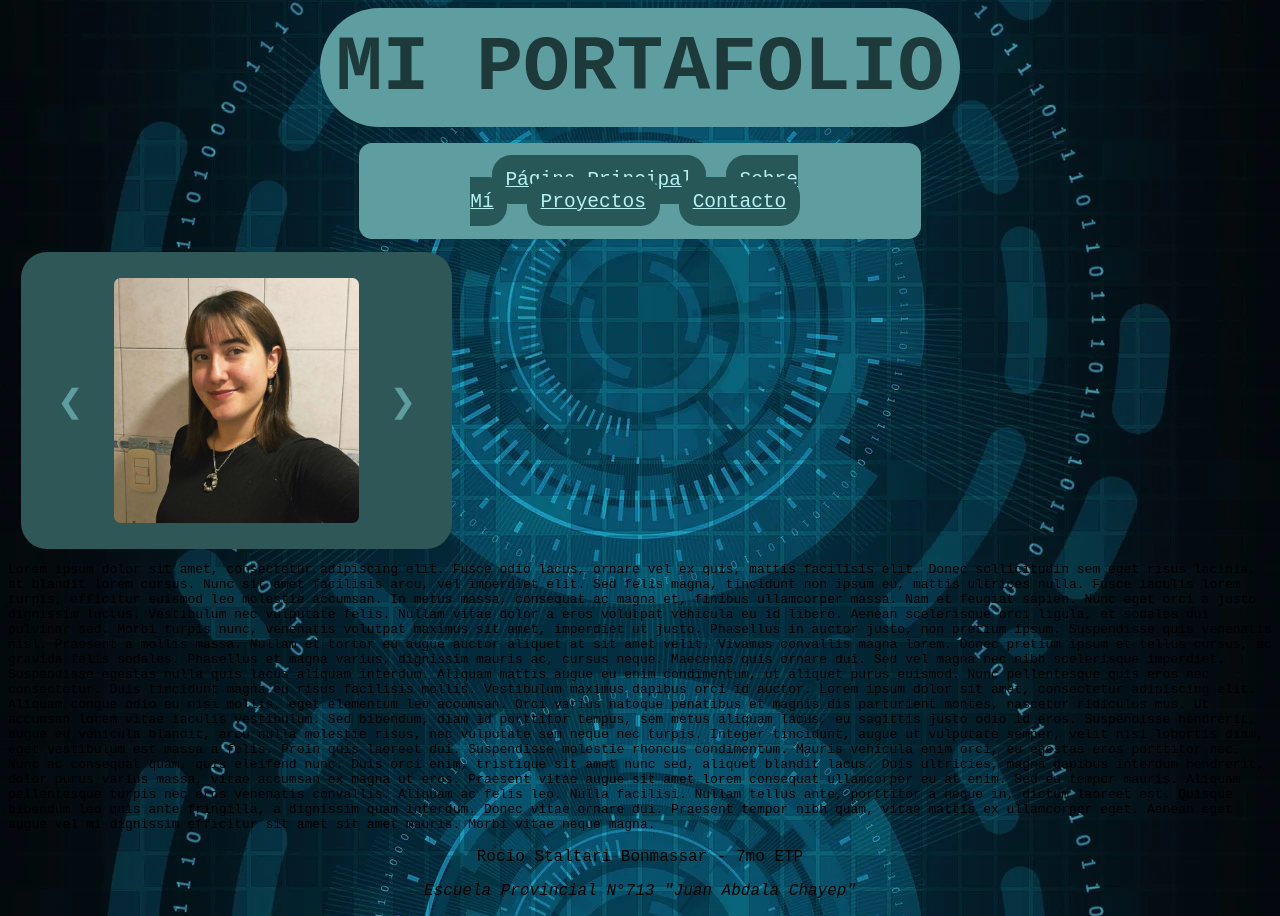
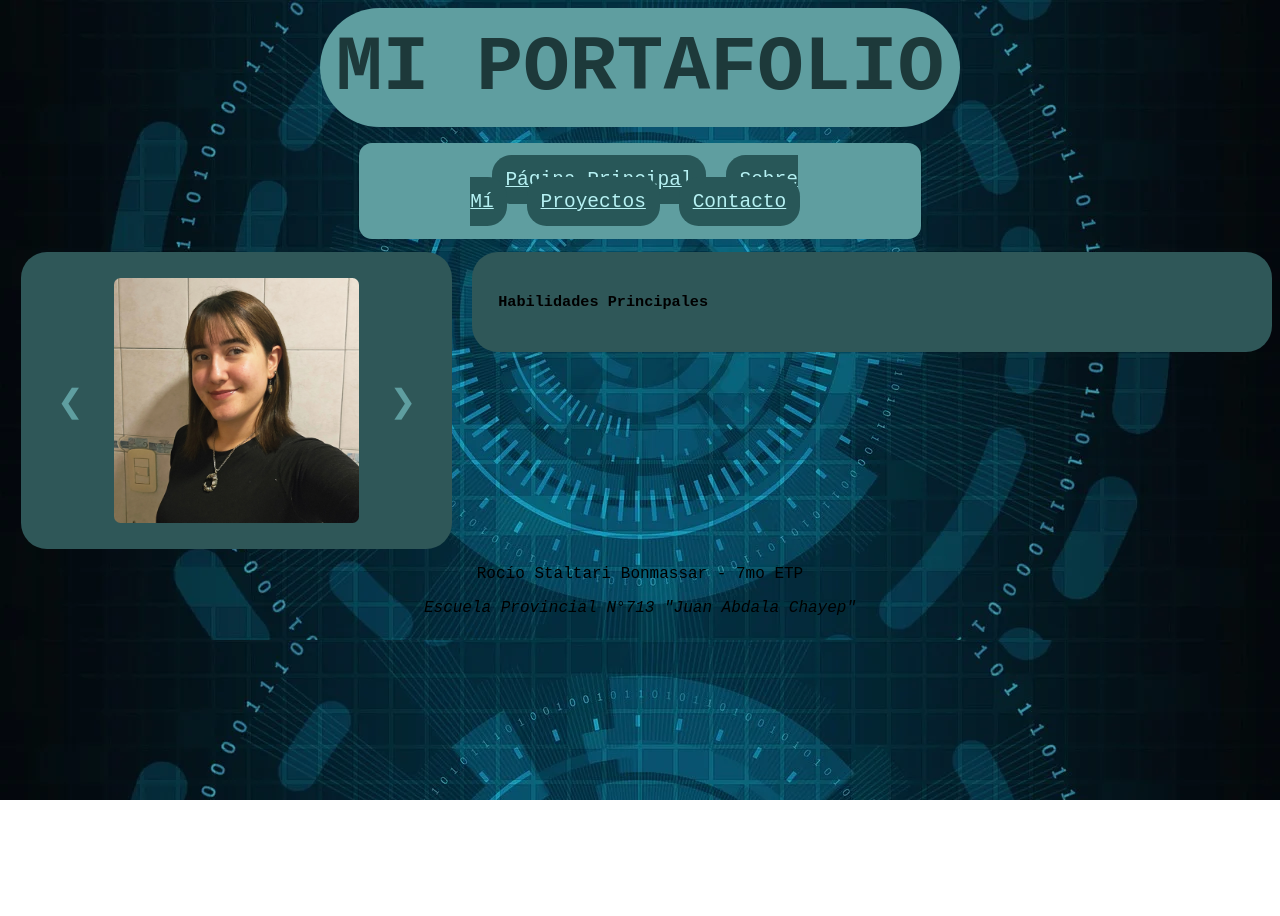
Before and after one commit to rostalbon/actividad-angular, an Angular app: page /home in a window 1280 px wide. After the commit the page ends 800 px from the top, so only its background shows below. Built offline with nearby package versions, Linux system fonts and the light colour scheme.

Commit message:
Se añadió un contenedor a home

```diff
--- a/src/app/home/home.css
+++ b/src/app/home/home.css
@@ -1,15 +1,34 @@
-/* Contenedor principal */
-.carrousel-content {
-  display: flex;             /* Alinea los elementos en fila */
-  align-items: center;       /* Centra verticalmente las flechas con la imagen */
-  justify-content: center;    /* Centra todo el conjunto en el medio de la pantalla */
+/* 1. El contenedor padre que organiza a los dos hijos */
+.main-layout {
+  display: flex;
+  align-items: flex-start; /* Alinea ambos arriba */
+  gap: 20px;               /* Espacio entre el carrusel y el derecho */
+  width: 100%;
+}
+
+/* 2. Tu carrusel (mantiene sus medidas) */
+.carrousel-container {
+  display: flex;
+  align-items: center;
+  justify-content: center;
   gap: 20px;
-  width: 30%;
+  width: 30%;             /* Se queda con su 30% */
   background-color: rgb(47, 87, 88);
   padding: 2em;
   border-radius: 2em;
   margin-top: 1em;
   margin-left: 1em;
+  flex-shrink: 0;         /* Evita que se encoja si el otro crece mucho */
+}
+
+/* 3. El contenedor de la derecha */
+.right-container {
+  display: flex;
+  flex-grow: 1;           /* Ocupa todo el espacio restante (el 70% aprox) */
+  margin-top: 1em;        /* Para que esté a la misma altura que el carrusel */
+  padding: 2em;
+  background-color: rgb(47, 87, 88); /* Opcional: solo para ver dónde está */
+  border-radius: 2em;
 }
 
 .img {
@@ -31,7 +50,6 @@
   display: block;
 }
 
-/* Estilo básico para los botones (flechas) */
 button {
   background: none;
   border: none;
--- a/src/app/home/home.html
+++ b/src/app/home/home.html
@@ -1,16 +1,12 @@
-<div class="carrousel-content">
+<div class="main-layout">
+<div class="carrousel-container">
     <button (click)="prev()">&#10094;</button>
     <div class="img" [innerHTML]="img">
 
     </div>
     <button (click)="next()">&#10095;</button>
 </div>
-<p>Lorem ipsum dolor sit amet, consectetur adipiscing elit. Fusce odio lacus, ornare vel ex quis, mattis facilisis elit. Donec sollicitudin sem eget risus lacinia, at blandit lorem cursus. Nunc sit amet facilisis arcu, vel imperdiet elit. Sed felis magna, tincidunt non ipsum eu, mattis ultrices nulla. Fusce iaculis lorem turpis, efficitur euismod leo molestie accumsan. In metus massa, consequat ac magna et, finibus ullamcorper massa. Nam et feugiat sapien. Nunc eget orci a justo dignissim luctus. Vestibulum nec vulputate felis.
-
-Nullam vitae dolor a eros volutpat vehicula eu id libero. Aenean scelerisque orci ligula, et sodales dui pulvinar sed. Morbi turpis nunc, venenatis volutpat maximus sit amet, imperdiet ut justo. Phasellus in auctor justo, non pretium ipsum. Suspendisse quis venenatis nisl. Praesent a mollis massa. Nullam et tortor eu augue auctor aliquet at sit amet velit. Vivamus convallis magna lorem. Donec pretium ipsum et tellus cursus, ac gravida felis sodales. Phasellus et magna varius, dignissim mauris ac, cursus neque. Maecenas quis ornare dui. Sed vel magna nec nibh scelerisque imperdiet. Suspendisse egestas nulla quis lacus aliquam interdum.
-
-Aliquam mattis augue eu enim condimentum, ut aliquet purus euismod. Nunc pellentesque quis eros nec consectetur. Duis tincidunt magna eu risus facilisis mollis. Vestibulum maximus dapibus orci id auctor. Lorem ipsum dolor sit amet, consectetur adipiscing elit. Aliquam congue odio eu nisi mollis, eget elementum leo accumsan. Orci varius natoque penatibus et magnis dis parturient montes, nascetur ridiculus mus.
-
-Ut accumsan lorem vitae iaculis vestibulum. Sed bibendum, diam id porttitor tempus, sem metus aliquam lacus, eu sagittis justo odio id eros. Suspendisse hendrerit, augue eu vehicula blandit, arcu nulla molestie risus, nec vulputate sem neque nec turpis. Integer tincidunt, augue ut vulputate semper, velit nisi lobortis diam, eget vestibulum est massa a felis. Proin quis laoreet dui. Suspendisse molestie rhoncus condimentum. Mauris vehicula enim orci, eu egestas eros porttitor nec. Nunc ac consequat quam, quis eleifend nunc. Duis orci enim, tristique sit amet nunc sed, aliquet blandit lacus. Duis ultricies, magna dapibus interdum hendrerit, dolor purus varius massa, vitae accumsan ex magna ut eros. Praesent vitae augue sit amet lorem consequat ullamcorper eu at enim. Sed eu tempor mauris.
-
-Aliquam pellentesque turpis nec eros venenatis convallis. Aliquam ac felis leo. Nulla facilisi. Nullam tellus ante, porttitor a neque in, dictum laoreet est. Quisque bibendum leo quis ante fringilla, a dignissim quam interdum. Donec vitae ornare dui. Praesent tempor nibh quam, vitae mattis ex ullamcorper eget. Aenean eget augue vel mi dignissim efficitur sit amet sit amet mauris. Morbi vitae neque magna.</p>
+<div class="right-container">
+    <h3>Habilidades Principales</h3>
+</div>
+</div>
```
